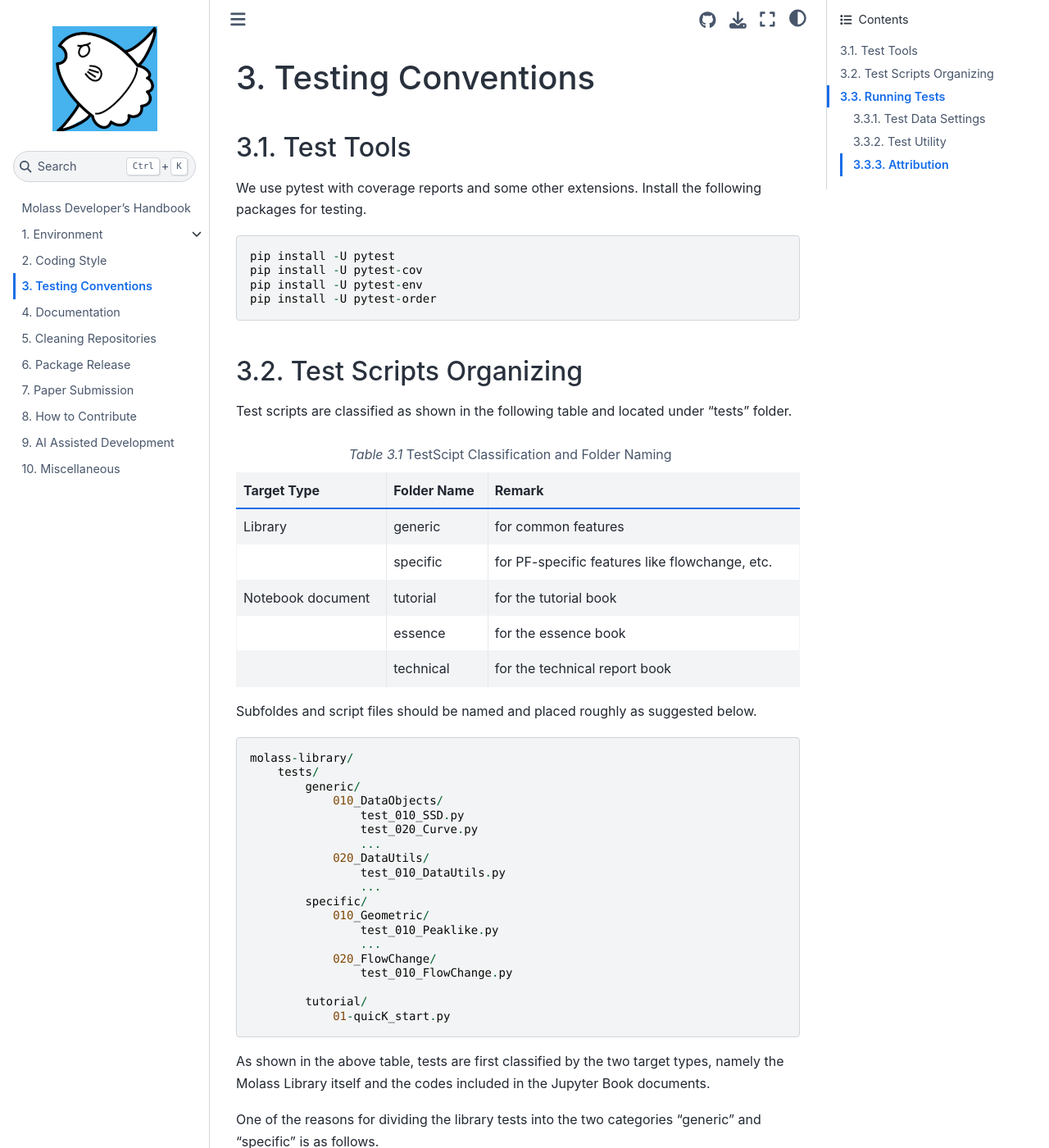
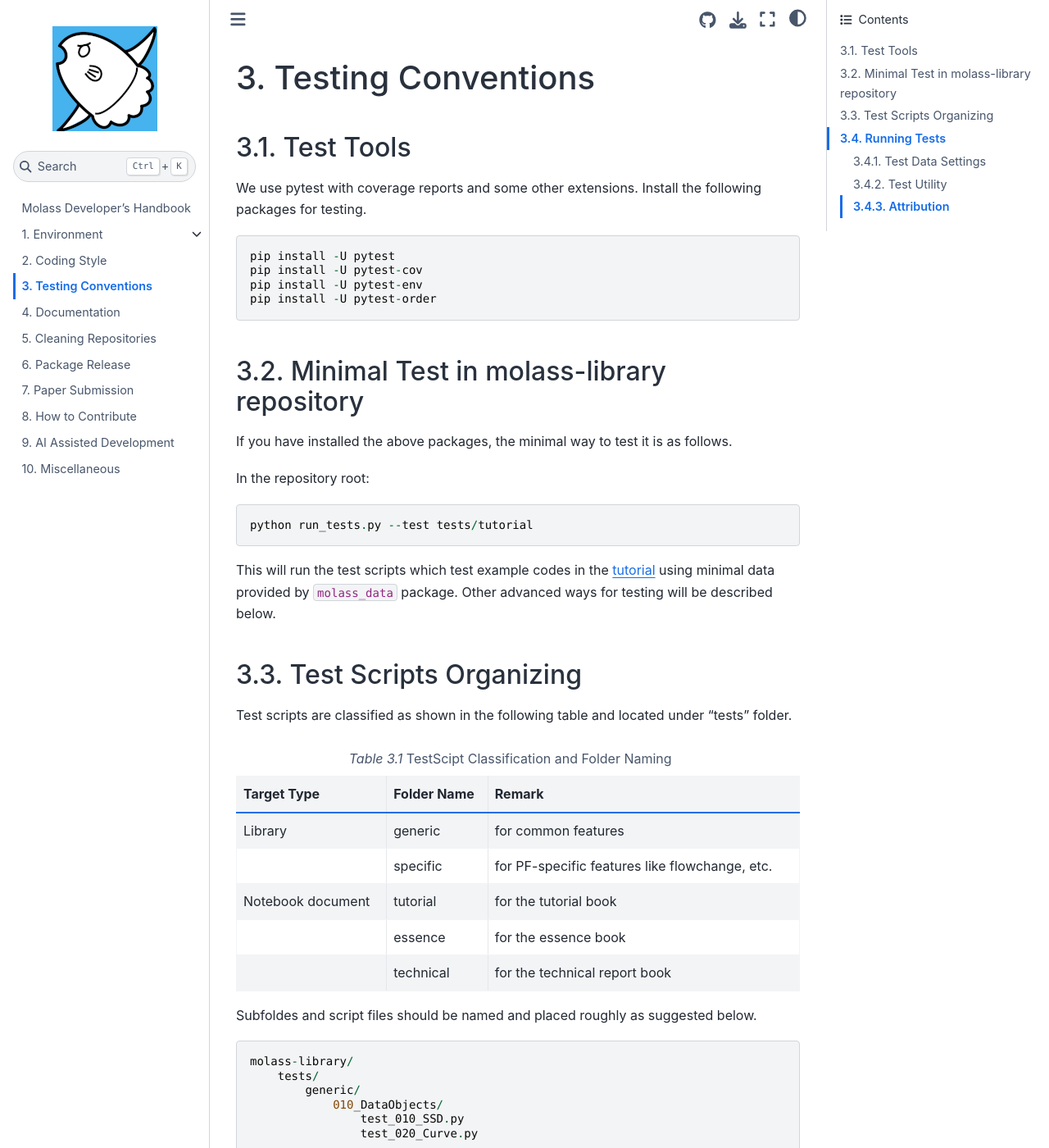
Before and after one commit to biosaxs-dev/molass-develop, a Jupyter Book: the page built from chapters/06/testing.md, in a window 1280 px wide and 1400 px high. Shown: the whole window at 82% size. Built offline with Jupyter Book 1.0.4 settings and Sphinx 7.4.7 and the Sphinx Book theme 1.1.4, drawn with Linux system fonts in a browser that asks for light colours; some of the changed text lies outside the part shown.

Commit message:
Add minimal test section

````diff
--- a/chapters/06/testing.md
+++ b/chapters/06/testing.md
@@ -10,6 +10,18 @@ pip install -U pytest-cov
 pip install -U pytest-env
 pip install -U pytest-order
 ```
+
+## Minimal Test in molass-library repository
+
+If you have installed the above packages, the minimal way to test it is as follows.
+
+In the repository root:
+
+```
+python run_tests.py --test tests/tutorial
+```
+
+This will run the test scripts which test example codes in the [tutorial](https://biosaxs-dev.github.io/molass-tutorial/) using minimal data provided by `molass_data` package. Other advanced ways for testing will be described below.
 
 ## Test Scripts Organizing
 
@@ -108,7 +120,10 @@ python run_tests.py --test tests/generic --mode batch
 # Save plots for documentation
 python run_tests.py --test tests/tutorial --mode save --plot-dir documentation-plots
 ```
-
+```{note}
+**What is CI/CD?**
+CI/CD stands for Continuous Integration and Continuous Deployment (or Delivery). It refers to automated processes that build, test, and deploy code changes, ensuring software quality and rapid delivery.
+```
 The matplotlib control modes are summarized below.
 
 | Mode         | Plots Shown | Plots Saved | Use Case                           |
````
